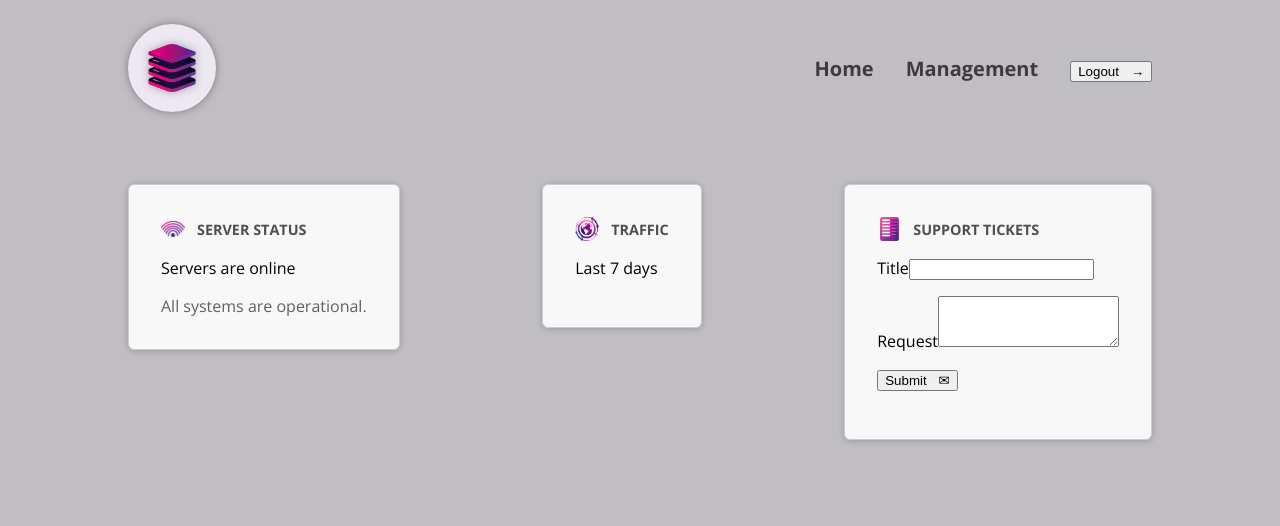
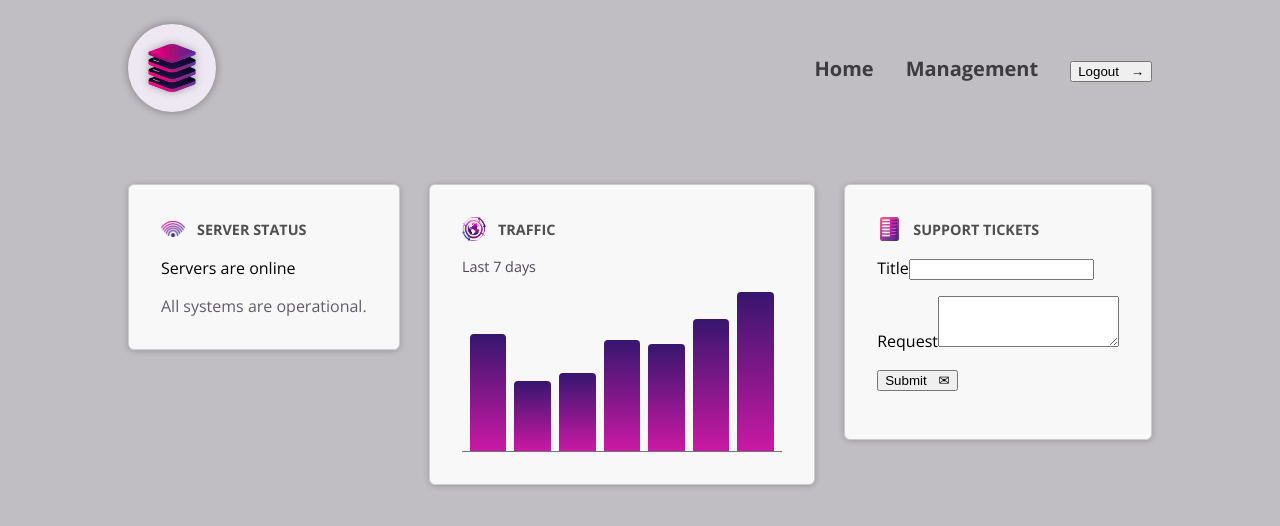
Before and after one commit to Oleg-ru/ng-maximilian-tickets-app, an Angular app: page / in a window 1280 px wide. Shown: the top 526 px of the page. Built offline with nearby package versions, Linux system fonts and the light colour scheme.

Commit message:
feature: moved css styles to traffic css

```diff
--- a/src/components/dashboard/traffic/traffic.css
+++ b/src/components/dashboard/traffic/traffic.css
@@ -0,0 +1,33 @@
+
+#traffic {
+  display: block;
+  width: 15rem;
+}
+
+p {
+  margin: 0 0 1rem 0;
+  font-size: 0.9rem;
+  color: #4f4b53;
+}
+
+#chart {
+  height: 10rem;
+  display: flex;
+  align-items: flex-end;
+  gap: 0.5rem;
+  padding: 0 0.5rem;
+  border-bottom: 1px solid #76737a;
+}
+
+#chart div {
+  flex: 1;
+  background: linear-gradient(to bottom, #36166f, #ca19a4);
+  border-top-left-radius: 4px;
+  border-top-right-radius: 4px;
+}
+
+@media (min-width: 768px) {
+  #traffic {
+    width: 20rem;
+  }
+}
```
